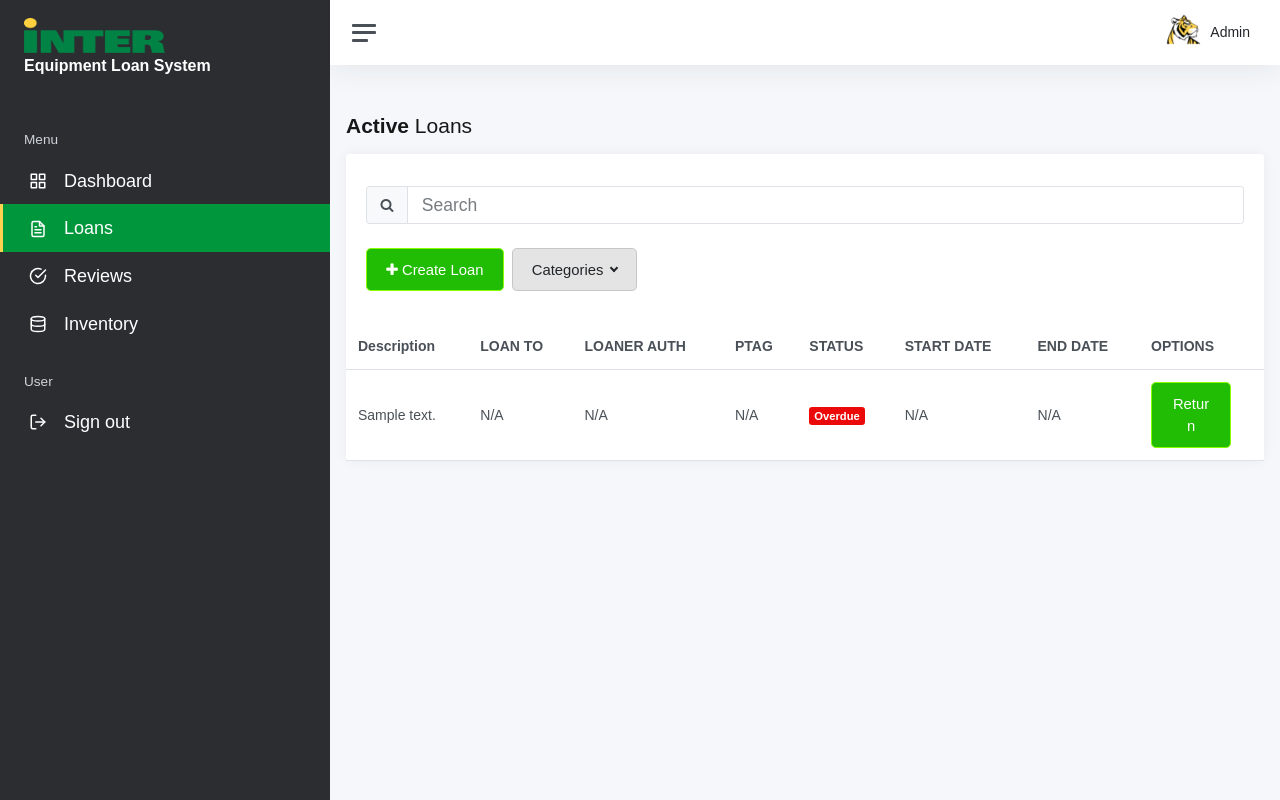
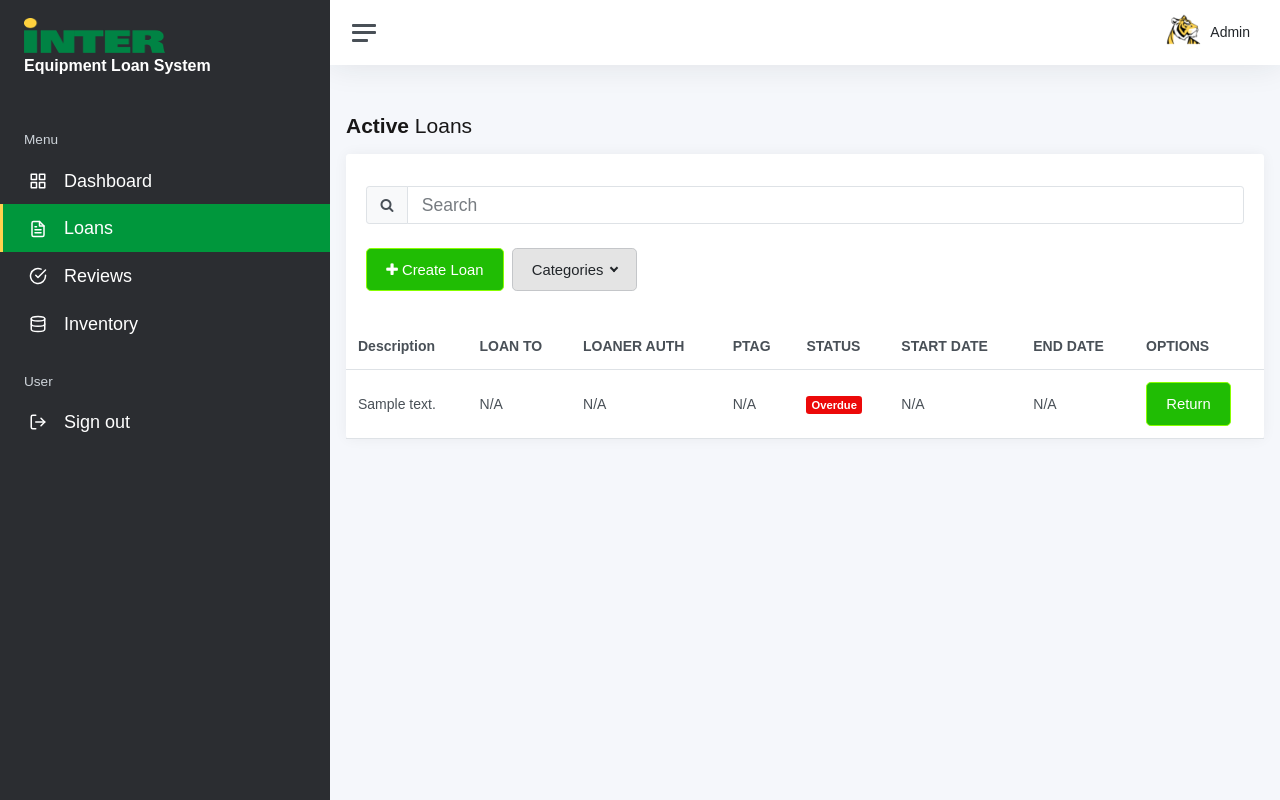
Before and after one commit to Gamaco/InterInventario, a PHP site: page /loans/index.php in a window 1280 px wide. Run offline with PHP 8.4, Linux system fonts and the light colour scheme; tables that the repository leaves empty or names only in its code hold one stand-in row (values such as "Sample post"); data that the repository does not hold is empty; some libraries are stand-ins or nearby versions.

Commit message:
Return button fix.

```diff
--- a/static/html/loans/index.php
+++ b/static/html/loans/index.php
@@ -152,7 +152,7 @@
             								<td data-label='Start Date'>" . htmlspecialchars($prestamo['START_DATE'] ?? 'N/A') . "</td>
             								<td data-label='End Date'>" . htmlspecialchars($prestamo['END_DATE'] ?? 'N/A') . "</td>
             								<td data-label='Options'>
-                								<a class='btn btn-primary rounded-3 btn-lg' style='width: 80px;' data-bs-toggle='modal' data-bs-target='#itemReturnModal' data-item-id='" . htmlspecialchars($prestamo['PTag']) . "' data-item-description='" . htmlspecialchars($prestamo['ItemDescription']) . "'>Return</a>
+                								<a class='btn btn-primary rounded-3 btn-lg' data-bs-toggle='modal' data-bs-target='#itemReturnModal' data-item-id='" . htmlspecialchars($prestamo['PTag']) . "' data-item-description='" . htmlspecialchars($prestamo['ItemDescription']) . "'>Return</a>
             								</td>
         								</tr>";
 									}
```
